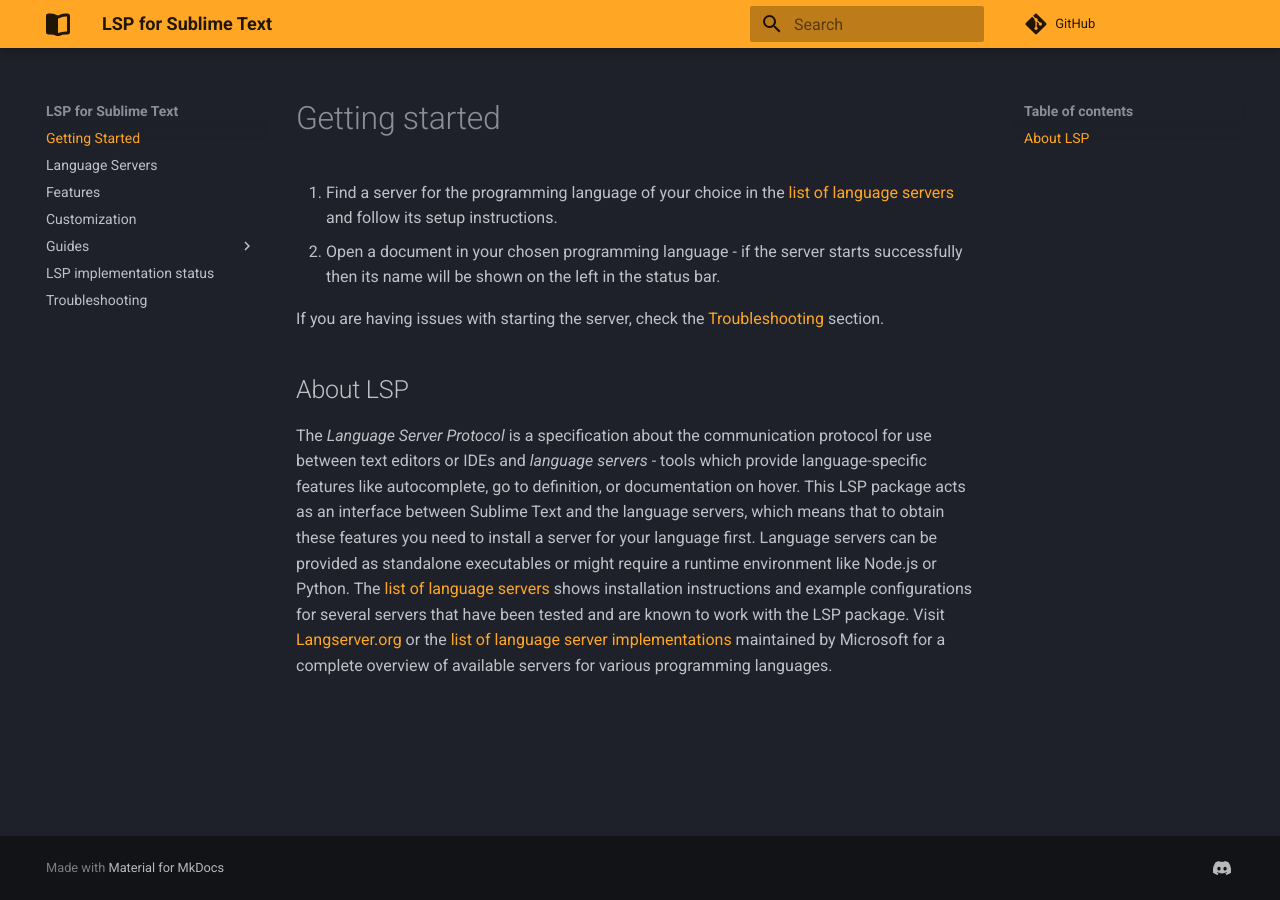
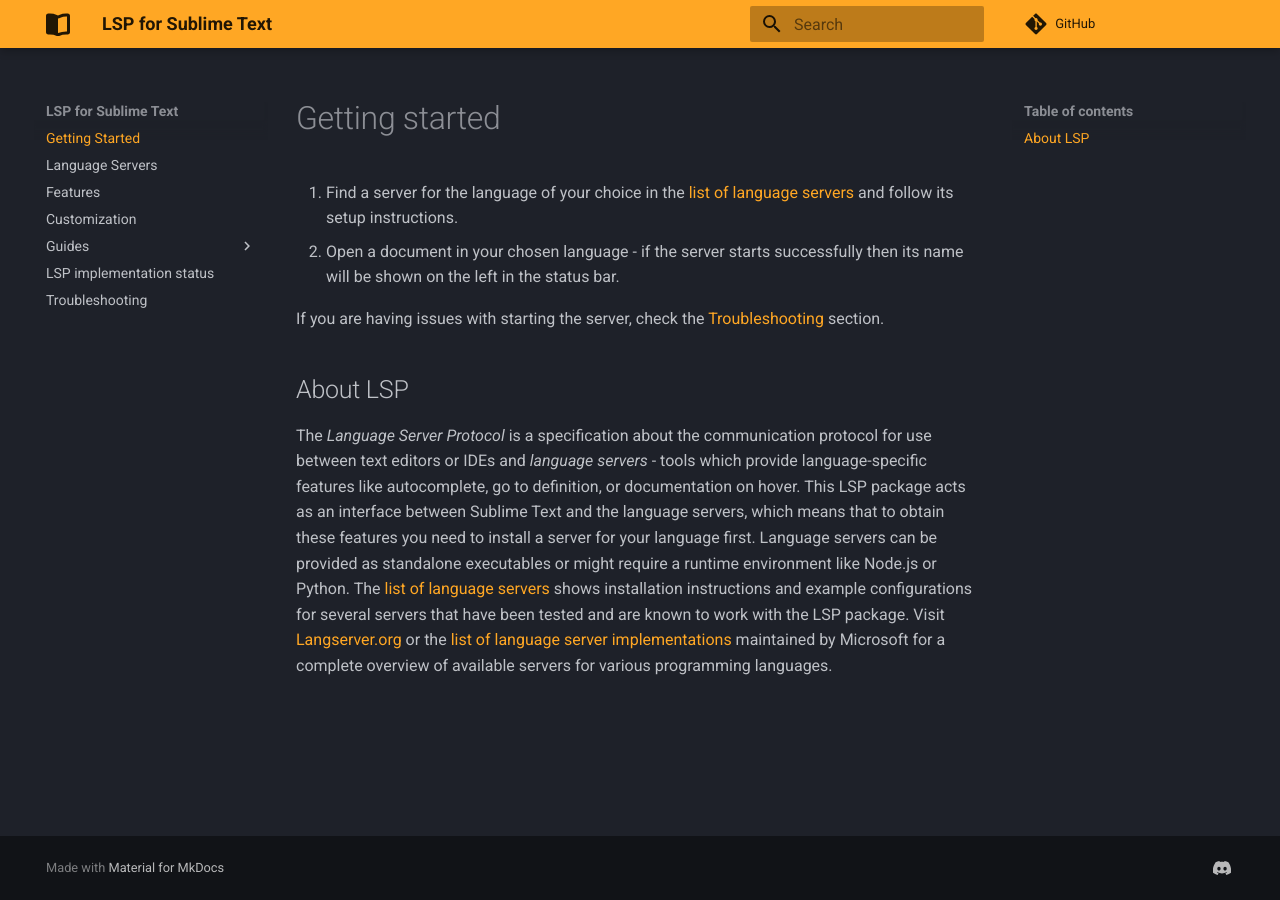
Before and after one commit to sublimelsp/LSP, an MkDocs documentation site: the page built from docs/src/index.md, in a window 1280 px wide. Built offline with MkDocs 1.6.1 and Material for MkDocs 9.7.7, drawn with Linux system fonts in a browser that asks for light colours; comment, search, counter and statistics services are not loaded.

Commit message:
language

```diff
--- a/docs/src/index.md
+++ b/docs/src/index.md
@@ -1,7 +1,7 @@
 # Getting started
 
-1. Find a server for the programming language of your choice in the [list of language servers](language_servers.md) and follow its setup instructions.
-2. Open a document in your chosen programming language - if the server starts successfully then its name will be shown on the left in the status bar.
+1. Find a server for the language of your choice in the [list of language servers](language_servers.md) and follow its setup instructions.
+2. Open a document in your chosen language - if the server starts successfully then its name will be shown on the left in the status bar.
 
 If you are having issues with starting the server, check the [Troubleshooting](troubleshooting.md) section.
 
```
